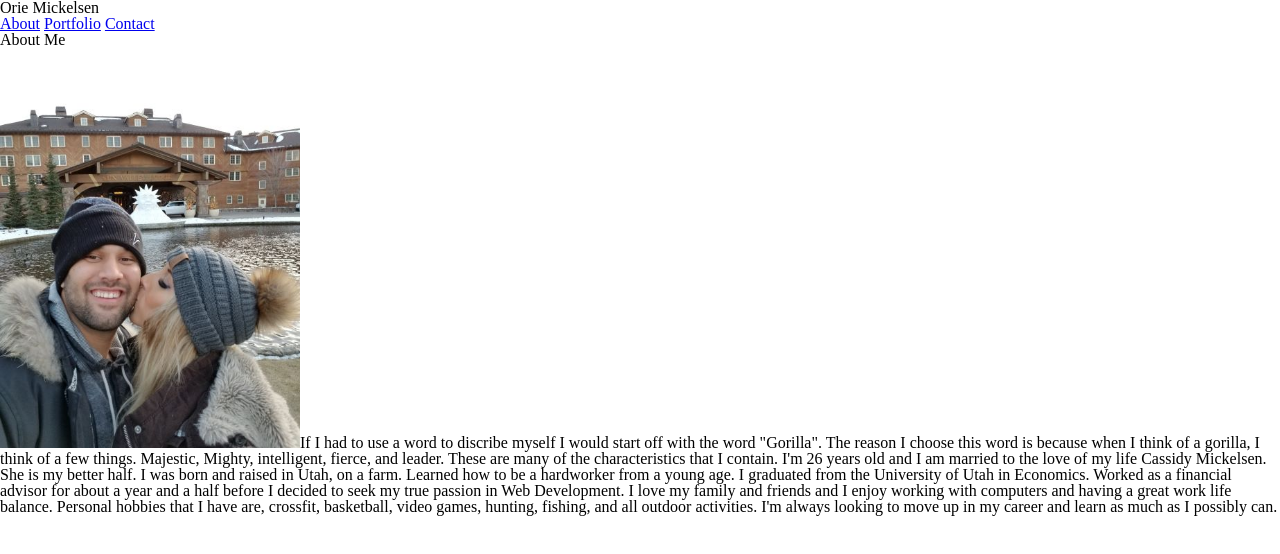
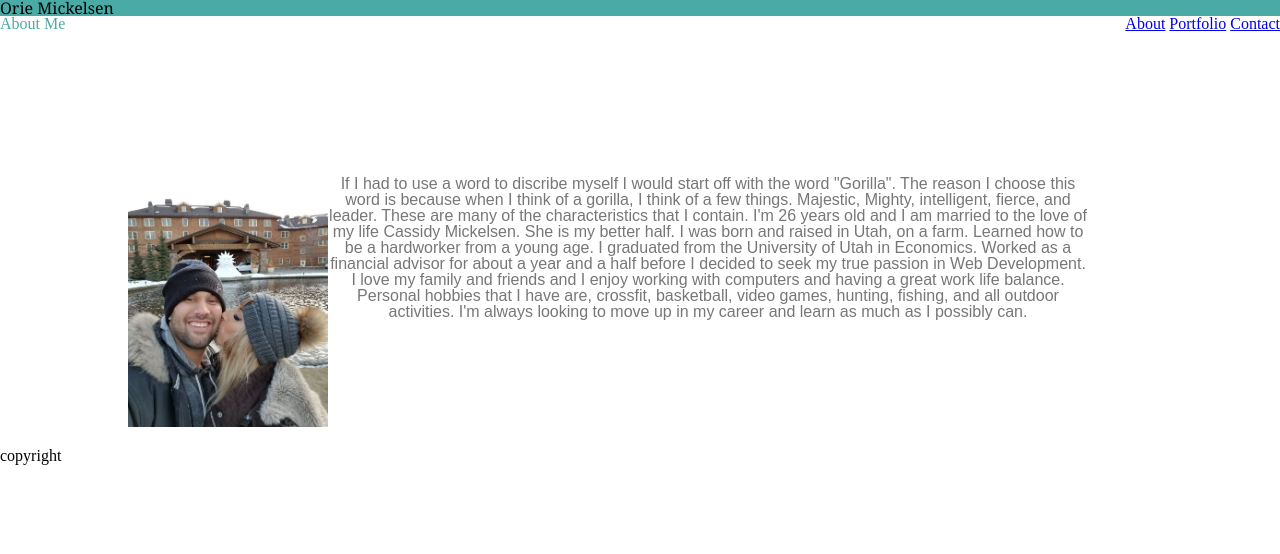
Before and after one commit to omickelsen/Basic-Portfolio, a plain HTML site: page index.html in a window 1280 px wide. Drawn offline with Linux system fonts and the light colour scheme.

Commit message:
html done for HW working progress css

```diff
--- a/assets/css/style.css
+++ b/assets/css/style.css
@@ -0,0 +1,39 @@
+.MyName {
+    background-color:  #4aaaa5;
+    font-family: Georgia, 'Times New Roman', Times, serif;
+    border: #cccccc;
+}
+
+.aboutme {
+    color: #4aaaa5;
+
+}
+
+.menu {
+
+    float: right;
+
+}
+
+.body {
+    width: 960px;
+    text-align: center;
+    margin: 10%;
+    background-color: #ffffff;
+    border-color: #dddddd;
+    color: #777777;
+    font-family: Arial, Helvetica, sans-serif;
+    border: darkcyan;
+}
+
+img {
+    float: left;
+    clear: left;
+
+}
+
+footer: {
+    background-color: #666666;
+
+
+}
--- a/index.html
+++ b/index.html
@@ -2,24 +2,27 @@
 <html>
 <head>
     <link rel="stylesheet" href="./reset.css">
+    <link rel="stylesheet" href="./assets/images/fancy-cushion.png">
     <link rel="stylesheet" type="text/css" href="./assets/css/style.css">
+
 	<title>homework1</title>
 </head>
 <body>
     <header>
-        <h1>Orie Mickelsen</h1>
+        <h1 class="MyName">Orie Mickelsen</h1>
         <div class="menu">
                 <a href="./index.html">About</a>
                 <a href="./portfolio.html">Portfolio</a>
                 <a href="./contact.html">Contact</a>
         </div>
+    </header>
+    <h1 class="aboutme">About Me</h1>
 
-    </header>
-
-
-    <h1>About Me</h1>
-<img src="assets/images/orie and cassidy sunvalley.jpg" alt="Orie and Cassidy" width="300">If I had to use a word to discribe myself I would start off with the word <strong>"Gorilla"</strong>. The reason I choose this word is because when I think of a gorilla, I think of a few things. Majestic, Mighty, intelligent, fierce, and leader. These are many of the characteristics that I contain. I'm 26 years old and I am married to the love of my life Cassidy Mickelsen. She is my better half. I was born and raised in Utah, on a farm. Learned how to be a hardworker from a young age. I graduated from the University of Utah in Economics. Worked as a financial advisor for about a year and a half before I decided to seek my true passion in Web Development. I love my family and friends and I enjoy working with computers and having a great work life balance.
+    <div class="body">
+        <img src="assets/images/orie and cassidy sunvalley.jpg" alt="Orie and Cassidy" width="200">
+        <br> If I had to use a word to discribe myself I would start off with the word <strong>"Gorilla"</strong>. The reason I choose this word is because when I think of a gorilla, I think of a few things. Majestic, Mighty, intelligent, fierce, and leader. These are many of the characteristics that I contain. I'm 26 years old and I am married to the love of my life Cassidy Mickelsen. She is my better half. I was born and raised in Utah, on a farm. Learned how to be a hardworker from a young age. I graduated from the University of Utah in Economics. Worked as a financial advisor for about a year and a half before I decided to seek my true passion in Web Development. I love my family and friends and I enjoy working with computers and having a great work life balance.
 Personal hobbies that I have are, crossfit, basketball, video games, hunting, fishing, and all outdoor activities. I'm always looking to move up in my career and learn as much as I possibly can.<br>
-
+    </div>
+    <footer>copyright</footer>
 </body>
 </html>
```
Also changed, not shown: assets/images/fancy-cushion.png (added).
